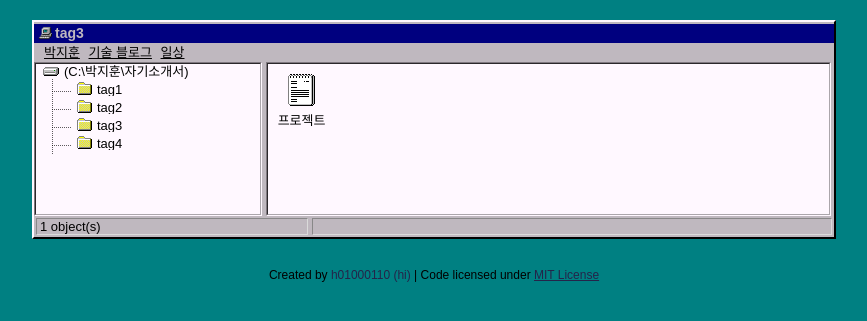
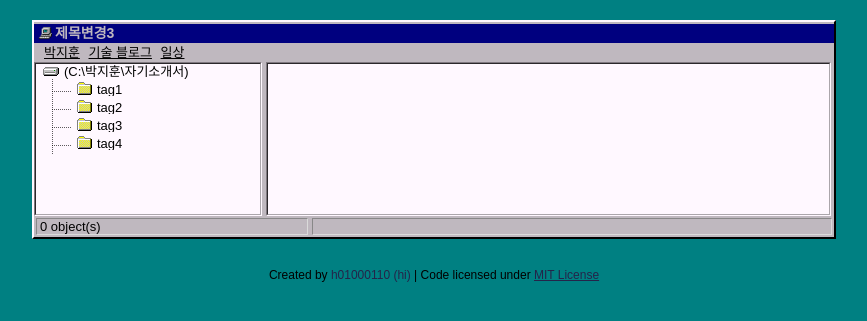
Before and after one commit to easy-day/easy-day.github.io, a Jekyll site: the page built from tags/tag3.html, in a window 1280 px wide. Shown: the top 321 px of the page, without its empty margins (206-1073 px from the left). Built offline with Jekyll 4.4.1, drawn with Linux system fonts in a browser that asks for light colours.

Commit message:
Update tag3.html

```diff
--- a/tags/tag3.html
+++ b/tags/tag3.html
@@ -1,5 +1,5 @@
 ---
 layout: tag
-tag: tag3
+tag: 제목변경3
 permalink: /tag/tag3/
 ---
```
